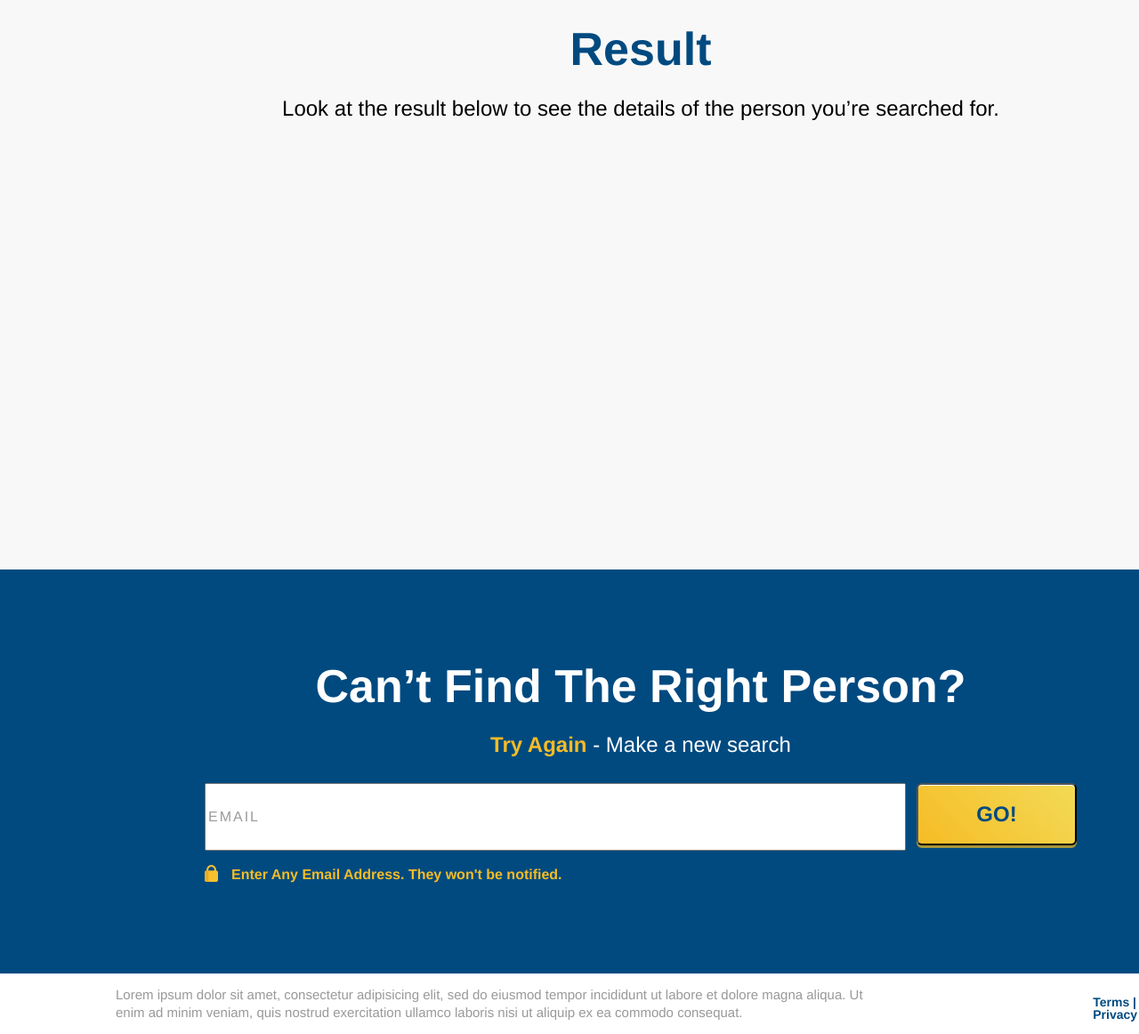
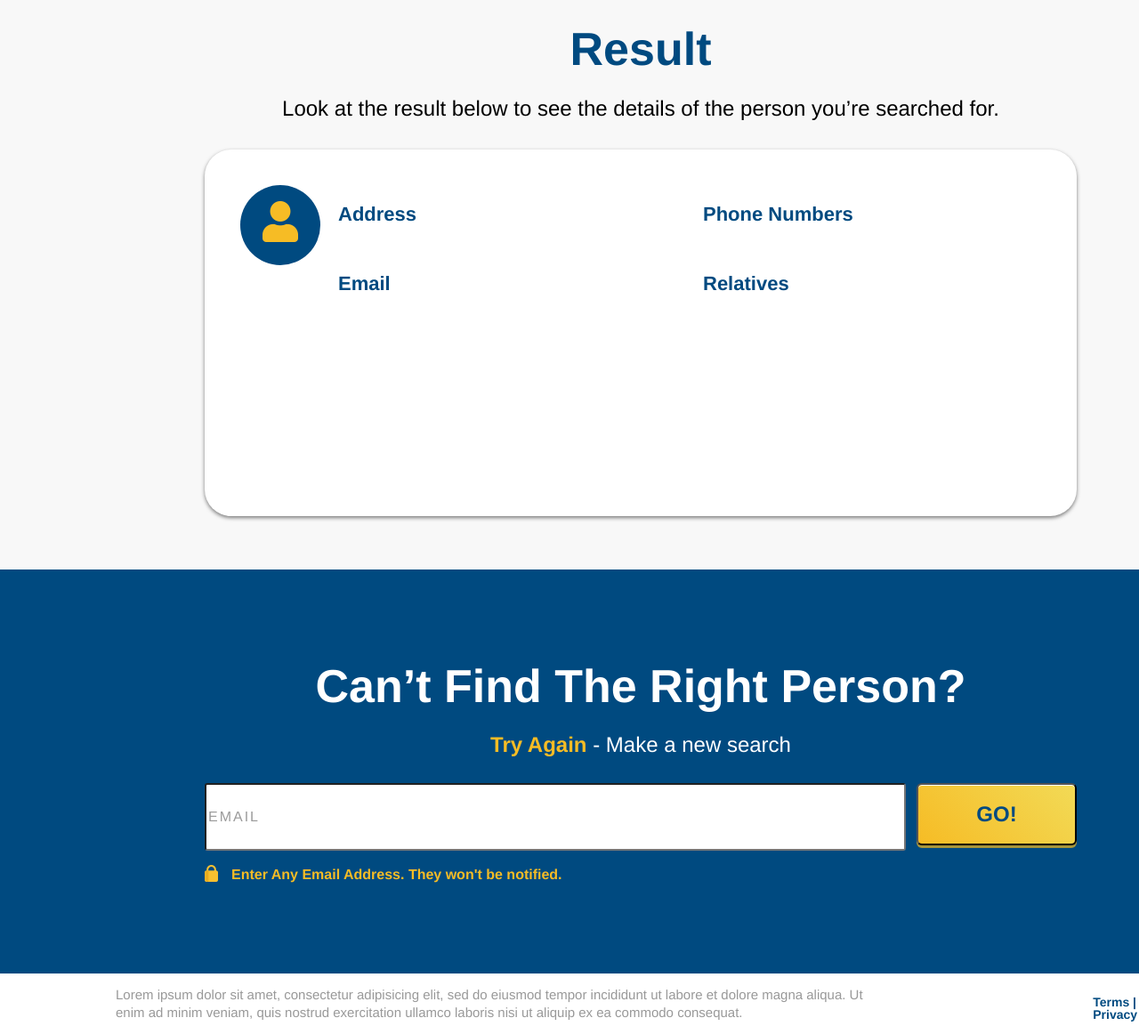
Before and after one commit to Loboesque/beenverifiedtest, a PHP site: page /result_name.html in a window 1280 px wide; the page is wider, and only the part inside the window is pictured. Shown: the part 66-1228 px from the top of that part at 89% size. Run offline with PHP 8.4, Linux system fonts and the light colour scheme.

Commit message:
update on css and html

```diff
--- a/Public/css/style.css
+++ b/Public/css/style.css
@@ -220,9 +220,119 @@ input::placeholder {
     letter-spacing: 2px;
 }
 
+.results-section{
+
+    width: 980px;
+    height: 412px;
+    background-color: #FFFFFF;
+    box-shadow: 0 2px 4px 0 rgba(0,0,0,0.50);
+    border-radius: 30px;
+    margin: 30px 230px 60px 230px;
+    display: flex;
+    flex-direction: row;
+}
+ .person-img{
+     width: 40px;
+     margin: 18px 25px 21px 25px
+}
+
+.info-container{
+    width: 770px;
+    margin-top: 40px;
+}
+
+.individual-name-age{
+    font-family: Helvetica Neue,Helvetica,Arial,sans-serif;
+    font-weight: bold;
+    font-size: 32px;
+    color: #004A80;
+    letter-spacing: 0;
+}
+
+.individual-notes{
+    font-family: Helvetica Neue,Helvetica,Arial,sans-serif;
+    font-size: 18px;
+    color: #000000;
+    letter-spacing: 0;
+    line-height: 26px;
+    height: fit-content;
+    width: fit-content;
+    margin-top: 5px;
+}
+
+.various-data-divs{
+    display: flex;
+    flex-flow: wrap;
+    margin-top: 20px;
+}
+
+.individual-address{
+    width: 360px;
+    height: 78px;
+    font-family: Helvetica Neue,Helvetica,Arial,sans-serif;
+    font-size: 18px;
+    color: #000000;
+    letter-spacing: 0;
+    line-height: 26px;
+    margin-right: 50px;
+
+}
+
+.individual-phone-numbers{
+    width: 360px;
+    height: 78px;
+    font-family: Helvetica Neue,Helvetica,Arial,sans-serif;
+    font-size: 18px;
+    color: #000000;
+    letter-spacing: 0;
+    line-height: 26px;
+
+}
+
+.individual-email{
+    width: 360px;
+    height: 78px;
+    font-family: Helvetica Neue,Helvetica,Arial,sans-serif;
+    font-size: 18px;
+    color: #000000;
+    letter-spacing: 0;
+    line-height: 26px;
+    margin-right: 50px;
+
+}
+
+.individual-relatives{
+    width: 360px;
+    height: 78px;
+    font-family: Helvetica Neue,Helvetica,Arial,sans-serif;
+    font-size: 18px;
+    color: #000000;
+    letter-spacing: 0;
+    line-height: 26px;
+
+}
 
 
+.retrieved-info-titles{
+    height: 26px;
+    width: 360px;
+    font-family: Helvetica Neue,Helvetica,Arial,sans-serif;
+    font-weight: bold;
+    font-size: 22px;
+    color: #004A80;
+    letter-spacing: 0;
+    margin-bottom: 5px;
+}
+
 /*ID section*/
+
+#results-circle-person{
+    height: 90px;
+    width: 90px;
+    background-color: #004A80;
+    border-radius: 50%;
+    margin: 40px 20px 0px 40px;
+}
 
 #company-logo{
     height: 25px;
@@ -244,6 +354,7 @@ input::placeholder {
 #email{
     width: 780px;
     height: 70px;
+    border-radius: 3px;
 }
 
 #go-button{
@@ -351,7 +462,7 @@ input::placeholder {
     .h1-white{
         font-family: Helvetica Neue,Helvetica,Arial,sans-serif;
         font-weight: bold;
-        font-size: 38px;
+        font-size: 48px;
         color: #FFFFFF;
         letter-spacing: 0;
         text-align: center;
@@ -512,16 +623,16 @@ input::placeholder {
         height: 467px;
         width: 320px;
         background-color: #004A80;
-        overflow:auto;
     }
 
     .Logo-glass-person {
         width: 270px;
-        padding: 20px 15px 32px 15px;
+        padding: 20px 15px 30px 15px;
 
     }
     .searchbar{
         padding: 0px 25px 20px 15px;
+        margin-top: 48px;
         height: 110px;
         width: 280px;
         display: flex;
@@ -680,6 +791,7 @@ input::placeholder {
         width: 280px;
         height: 50px;
         margin-bottom: 10px;
+        border-radius: 3px;
     }
 
     #go-button{
@@ -734,7 +846,6 @@ input::placeholder {
 }
 
 
-
 /*-------------------- RESULT SCREEN ----------------------------*/
 
 
@@ -757,7 +868,7 @@ input::placeholder {
     width: 980px;
 }
 
-.results-container h2{
+#subLook{
     font-family: Helvetica Neue,Helvetica,Arial,sans-serif;
     font-size: 24px;
     color: #000000;
@@ -904,6 +1015,15 @@ input::placeholder {
         padding: 0px 15px 20px 15px;
     }
 
+    .searchbar{
+        padding: 0px 25px 20px 15px;
+        height: 110px;
+        width: 280px;
+        display: flex;
+        flex-direction: column;
+
+    }
+
     #email{
         width: 280px;
         height: 50px;
--- a/result_name.html
+++ b/result_name.html
@@ -26,7 +26,31 @@
         <div class="results-title-text">
             <h1 class="h1-blue">Result</h1>
         </div>
-        <h2>Look at the result below to see the details of the person you’re searched for.</h2>
+        <h2 id="subLook">Look at the result below to see the details of the person you’re searched for.</h2>
+        <section class="results-section">
+            <div id="results-circle-person"><img class="person-img" src="img/assets/PNGs/icn_person@2x.png" alt="person"></div>
+            <div class="info-container">
+                <div class="name-notes-container" id="name-container-dinamic">
+
+                </div>
+                <section class="various-data-divs">
+
+                        <div class="individual-address" id="addressP">
+                            <h2 class="retrieved-info-titles">Address</h2>
+                        </div>
+                        <div class="individual-phone-numbers" id="phoneP">
+                            <h2 class="retrieved-info-titles">Phone Numbers</h2>
+                        </div>
+
+                        <div class="individual-email" id="emailP">
+                            <h2 class="retrieved-info-titles">Email</h2>
+                        </div>
+                        <div class="individual-relatives" id="relativesPP">
+                            <h2 class="retrieved-info-titles">Relatives</h2>
+                        </div>
+                </section>
+            </div>
+        </section>
     </section>
     <section class="new-search">
         <div class="resultpage-newsearch-container">
@@ -58,6 +82,8 @@
         </div>
     </section>
 
+
+    <script src="js/control.js"></script>
 </body>
 
 </html>
```
